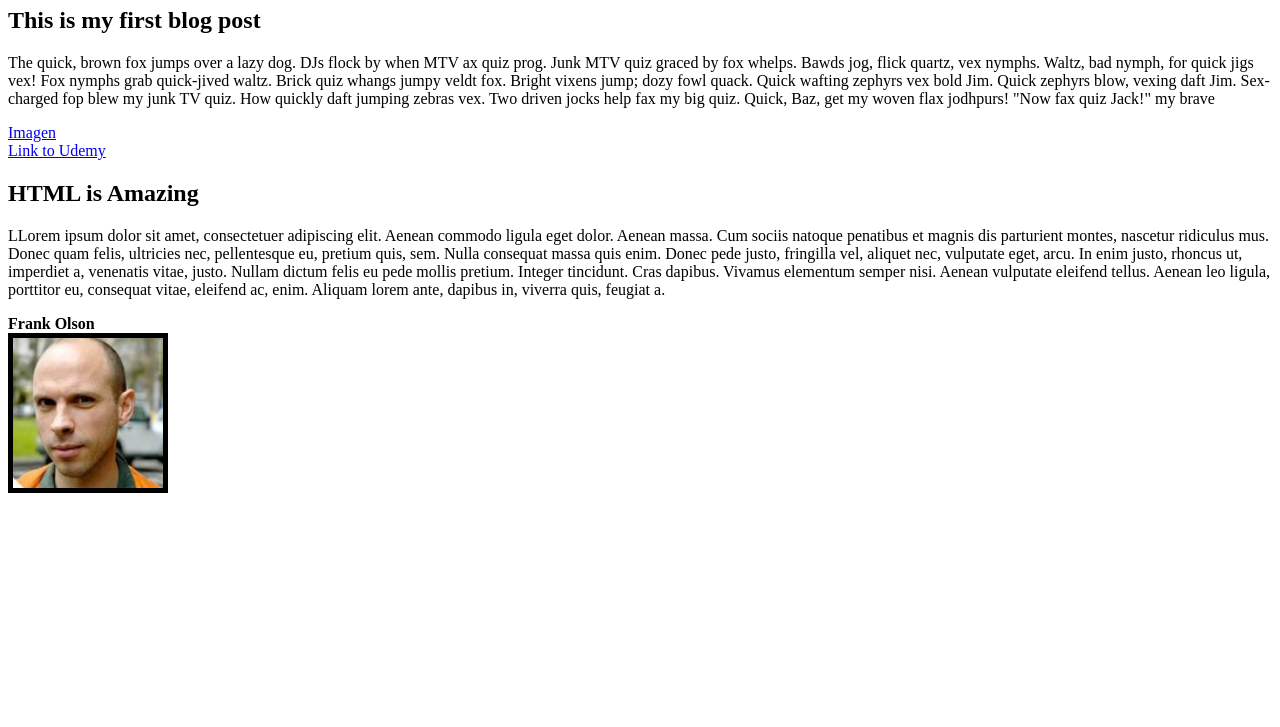
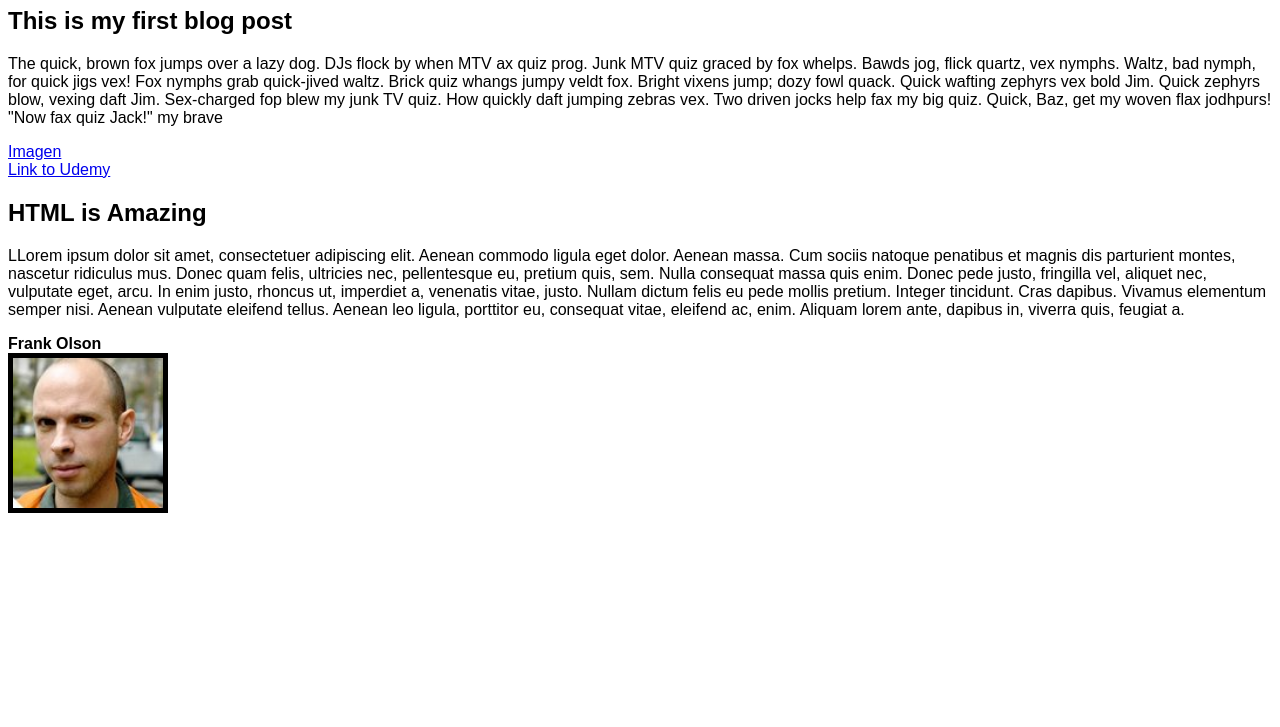
Before and after one commit to Chriscalde/Practicas-TI, a plain HTML site: page Blog Post/index.html in a window 1280 px wide. Shown: the part 73-800 px from the top of the page. Drawn offline with Linux system fonts and the light colour scheme.

Commit message:
Cambios con CSS

```diff
--- a/Blog Post/index.html
+++ b/Blog Post/index.html
@@ -2,6 +2,7 @@
 <html>
 <head>
 <title>My first blog post</title>
+    <link rel="stylesheet" type="text/css" href="theme.css">
 </head>
 <body>
 <h1>
--- /dev/null
+++ b/Blog Post/theme.css
@@ -0,0 +1,4 @@
+body{
+    font-family: "Helvetica Nue", Arial;
+
+}
```
